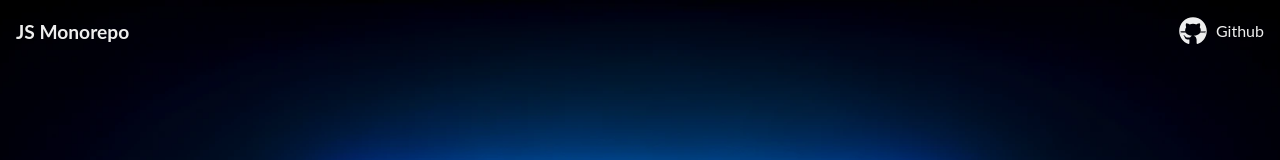
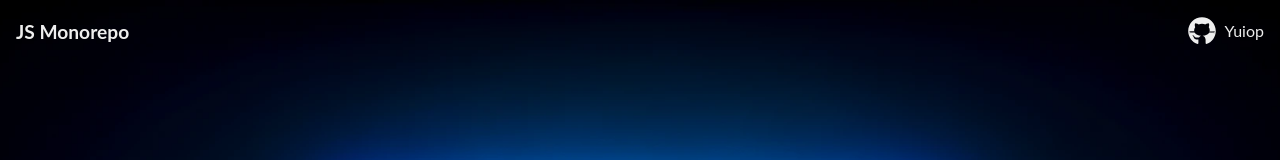
Before and after one commit to WildCodeSchool-2024-09/toulouse-p2-weatherly, a React (Vite) app in the folder client/: page / in a window 1280 px wide. Shown: the top 160 px of the page. Built offline with nearby package versions, Linux system fonts and the light colour scheme.

Commit message:
chore: commit before merge

```diff
--- a/client/src/App.tsx
+++ b/client/src/App.tsx
@@ -29,7 +29,7 @@ function App() {
                   fill="#eee"
                 />
               </svg>
-              Github
+              Yuiop
             </a>
           </li>
         </ul>
```
